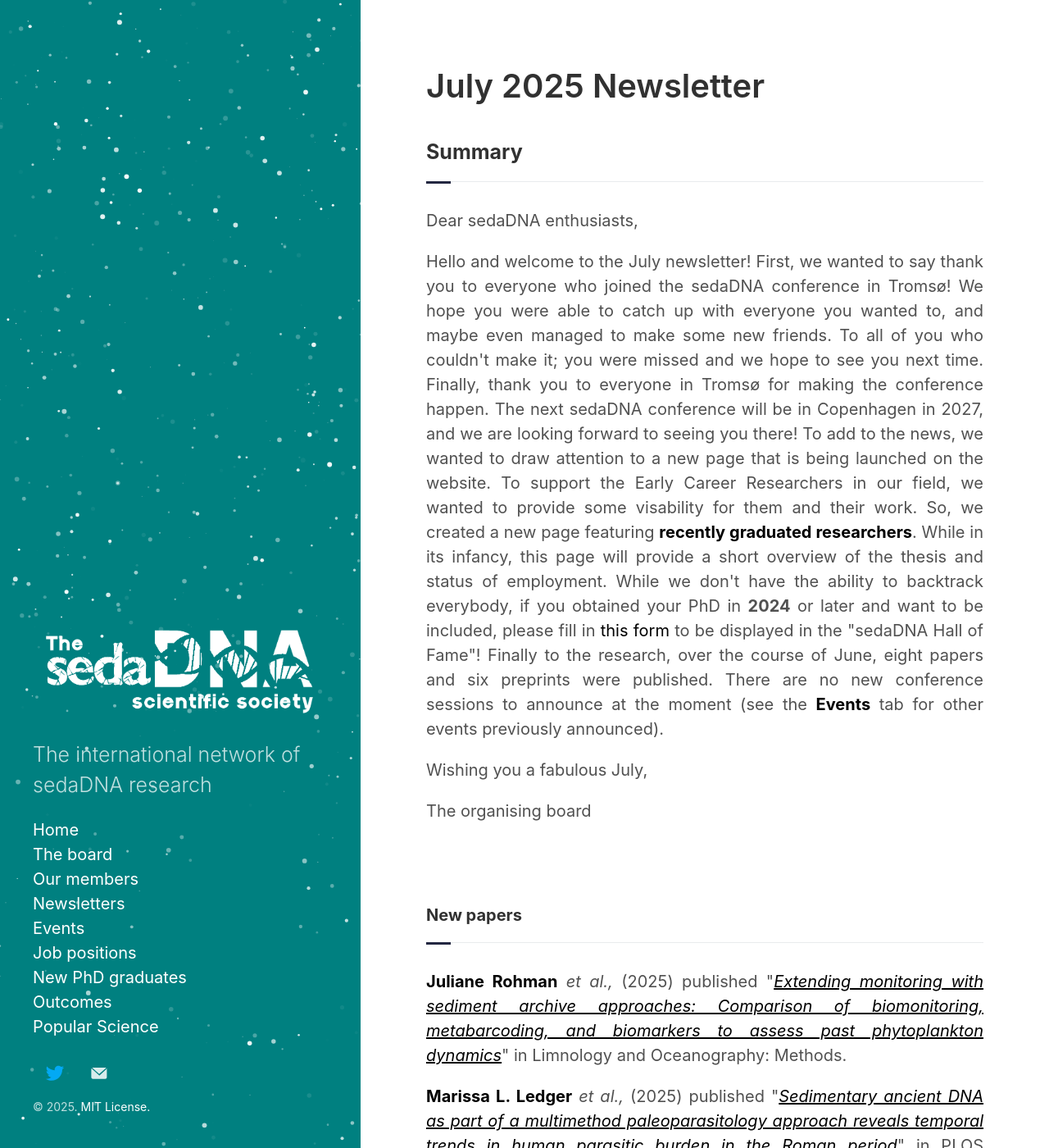
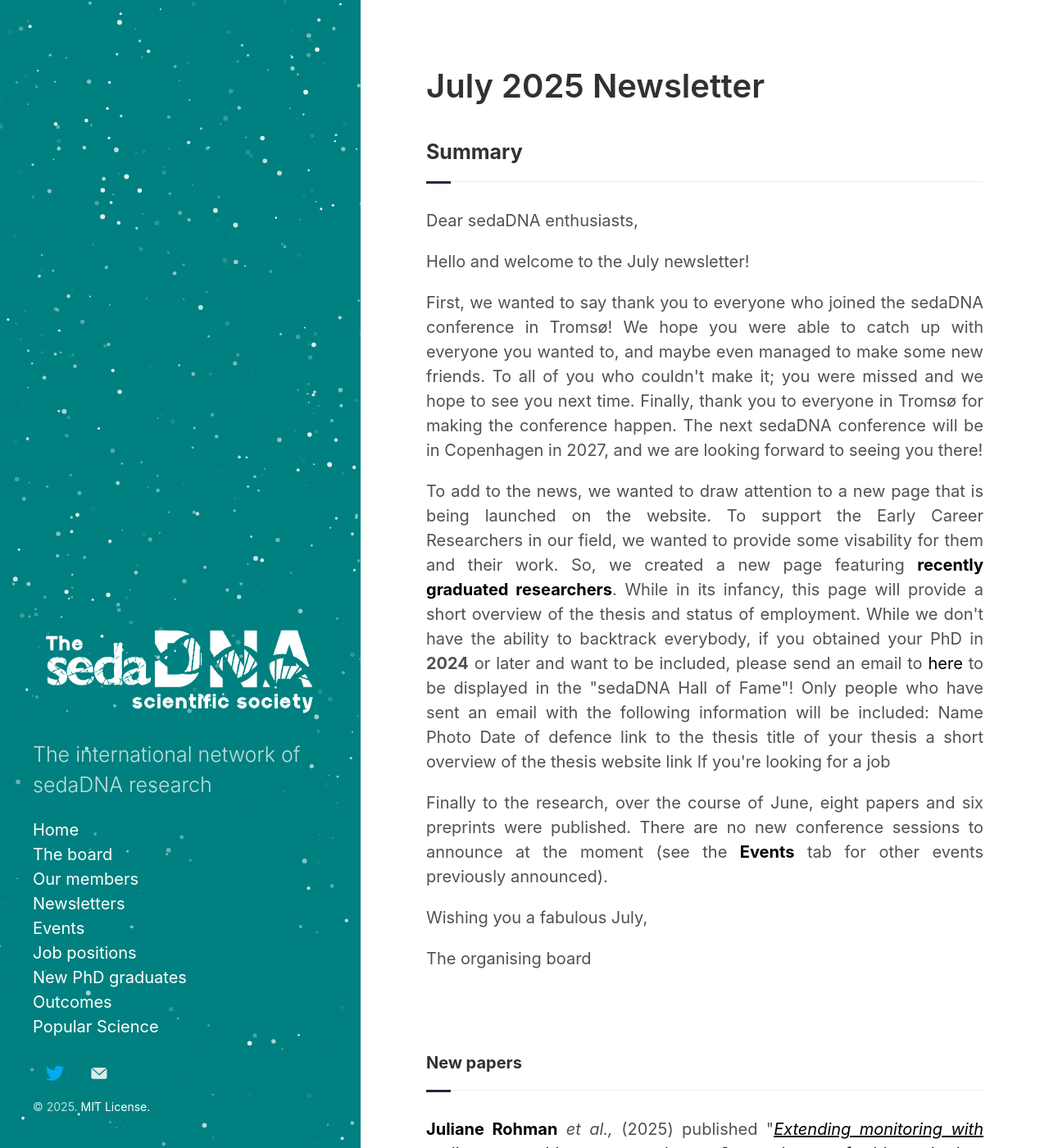
Before and after one commit to sedadna/sedadna.github.io, a Jekyll site: the page built from category/news/25-07.md, in a window 1280 px wide and 1400 px high. Shown: the whole window at 82% size. Built offline with Jekyll 4.4.1, drawn with Linux system fonts in a browser that asks for light colours.

Commit message:
Update 25-07.md

```diff
--- a/category/news/25-07.md
+++ b/category/news/25-07.md
@@ -10,13 +10,21 @@ title: July 2025 Newsletter
 <div class="intro">
 <p> Dear sedaDNA enthusiasts,</p>
 
-<p align="justify">Hello and welcome to the July newsletter!
+<p align="justify">Hello and welcome to the July newsletter!</p>
 
-First, we wanted to say thank you to everyone who joined the sedaDNA conference in Tromsø! We hope you were able to catch up with everyone you wanted to, and maybe even managed to make some new friends. To all of you who couldn't make it; you were missed and we hope to see you next time. Finally, thank you to everyone in Tromsø for making the conference happen. The next sedaDNA conference will be in Copenhagen in 2027, and we are looking forward to seeing you there!
+<p align="justify">First, we wanted to say thank you to everyone who joined the sedaDNA conference in Tromsø! We hope you were able to catch up with everyone you wanted to, and maybe even managed to make some new friends. To all of you who couldn't make it; you were missed and we hope to see you next time. Finally, thank you to everyone in Tromsø for making the conference happen. The next sedaDNA conference will be in Copenhagen in 2027, and we are looking forward to seeing you there! </p>
 
-To add to the news, we wanted to draw attention to a new page that is being launched on the website. To support the Early Career Researchers in our field, we wanted to provide some visability for them and their work. So, we created a new page featuring <a href="https://sedadna.github.io/category/new-graduates.html"><b>recently graduated researchers</b></a>. While in its infancy, this page will provide a short overview of the thesis and status of employment. While we don't have the ability to backtrack everybody, if you obtained your PhD in <b>2024</b> or later and want to be included, please fill in <a href="">this form</a> to be displayed in the "sedaDNA Hall of Fame"!
+<p align="justify">To add to the news, we wanted to draw attention to a new page that is being launched on the website. To support the Early Career Researchers in our field, we wanted to provide some visability for them and their work. So, we created a new page featuring <a href="https://sedadna.github.io/category/new-graduates.html"><b>recently graduated researchers</b></a>. While in its infancy, this page will provide a short overview of the thesis and status of employment. While we don't have the ability to backtrack everybody, if you obtained your PhD in <b>2024</b> or later and want to be included, please send an email to <a href="">here</a> to be displayed in the "sedaDNA Hall of Fame"! Only people who have sent an email with the following information will be included:
+Name
+Photo
+Date of defence
+ link to the thesis
+ title of your thesis
+ a short overview of the thesis
+website link
+If you're looking for a job
 
-Finally to the research, over the course of June, eight papers and six preprints were published. There are no new conference sessions to announce at the moment (see the <a href="https://sedadna.github.io/category/events.html"><b>Events</b></a> tab for other events previously announced).</p>
+<p align="justify">Finally to the research, over the course of June, eight papers and six preprints were published. There are no new conference sessions to announce at the moment (see the <a href="https://sedadna.github.io/category/events.html"><b>Events</b></a> tab for other events previously announced).</p>
 
 
 <p>Wishing you a fabulous July,</p>
```
